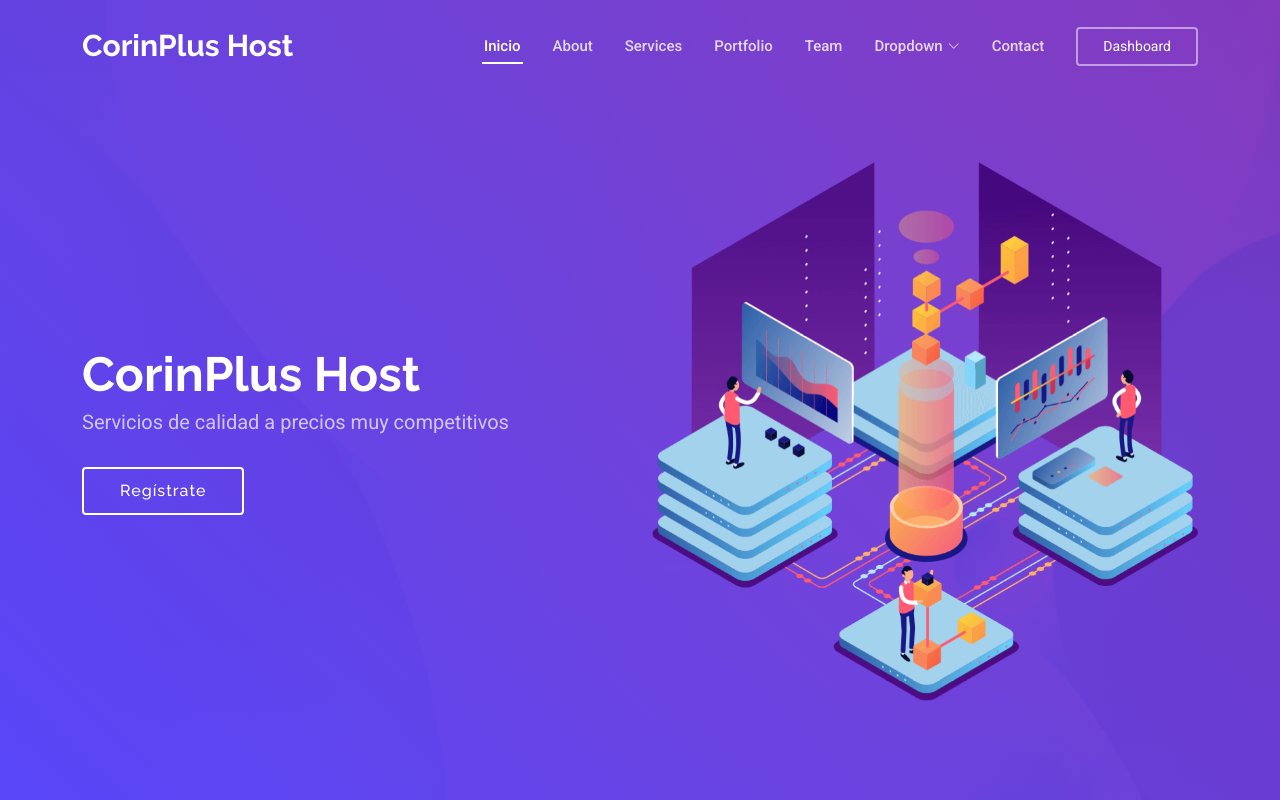
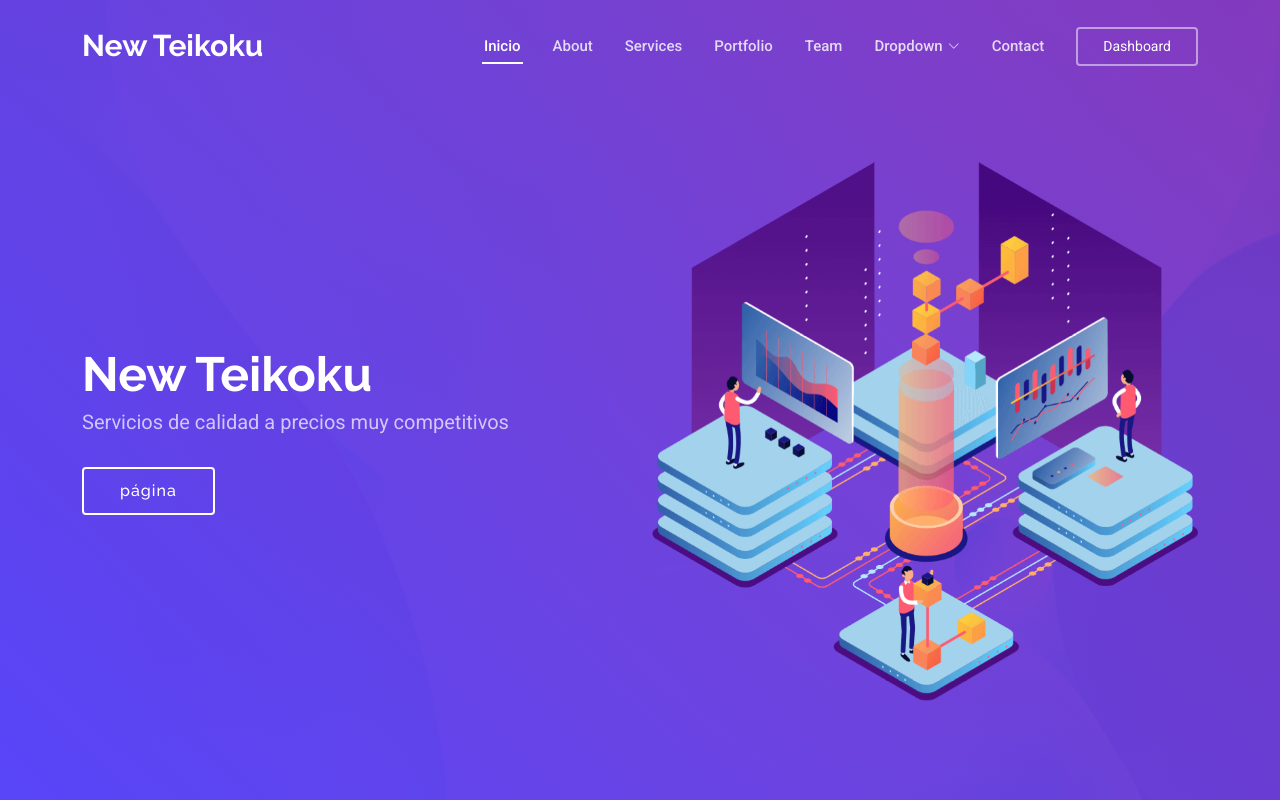
Before and after one commit to Jackhokage/teikoku, a plain HTML site: page index.html in a window 1280 px wide. Shown: the top 800 px of the page. Drawn offline with Linux system fonts and the light colour scheme.

Commit message:
Update index.html

```diff
--- a/index.html
+++ b/index.html
@@ -4,7 +4,7 @@
 <head>
   <meta charset="utf-8">
   <meta content="width=device-width, initial-scale=1.0" name="viewport">
-  <title>CorinPlus Host</title>
+  <title>New Teikoku</title>
   <meta name="description" content="¡El plus que necesitas!">
   <meta name="keywords" content="">
 
@@ -43,7 +43,7 @@
       <a href="" class="logo d-flex align-items-center me-auto">
         <!-- Uncomment the line below if you also wish to use an image logo -->
         <!-- <img src="assets/img/logo.png" alt=""> -->
-        <h1 class="sitename">CorinPlus Host</h1>
+        <h1 class="sitename">New Teikoku</h1>
       </a>
 
       <nav id="navmenu" class="navmenu">
@@ -88,10 +88,10 @@
       <div class="container">
         <div class="row gy-4">
           <div class="col-lg-6 order-2 order-lg-1 d-flex flex-column justify-content-center">
-            <h1>CorinPlus Host</h1>
+            <h1>New Teikoku</h1>
             <p>Servicios de calidad a precios muy competitivos</p>
             <div class="d-flex">
-              <a href="https://dash.corinplus.com" class="btn-get-started">Regístrate</a>
+              <a href="https://newteikoku.cloud" class="btn-get-started">página</a>
             </div>
           </div>
           <div class="col-lg-6 order-1 order-lg-2 hero-img">
```
